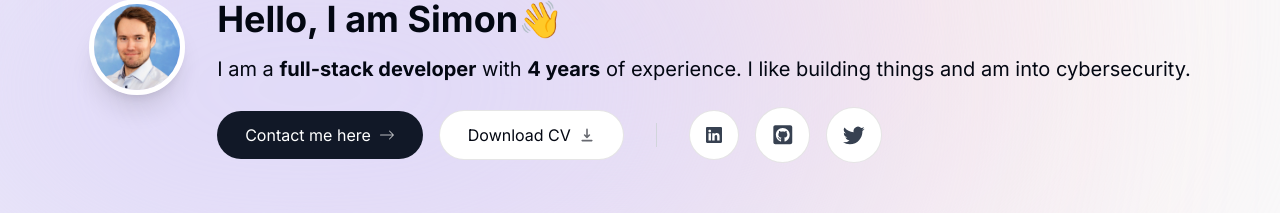
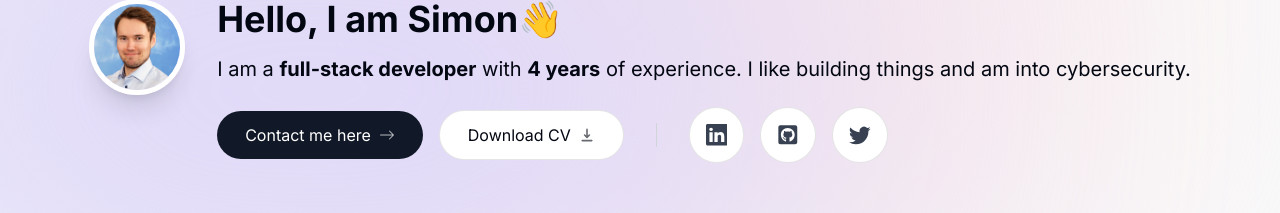
Before and after one commit to simonsynnes/personal-portfolio-website, a Next.js app: page / in a window 1280 px wide. Shown: the part 145-358 px from the top of the page. Built offline with nearby package versions, Linux system fonts and the light colour scheme; no server answers.

Commit message:
Changed icon size

```diff
--- a/components/intro.tsx
+++ b/components/intro.tsx
@@ -89,7 +89,7 @@ const Intro = () => {
             <span className="hidden sm:block mx-4 h-6 w-px bg-gray-300 dark:bg-white/50"></span>{" "}
             {/* Vertical Divider */}
             <a
-              className="bg-white p-4 text-gray-700 hover:text-gray-950 flex items-center gap-2 rounded-full focus:scale-[1.15] hover:scale-[1.15] active:scale-105 transition cursor-pointer borderBlack dark:bg-white/10 dark:text-white/60"
+              className="bg-white p-4 text-gray-700 flex items-center gap-2 text-[1.35rem] rounded-full focus:scale-[1.15] hover:scale-[1.15] hover:text-gray-950 active:scale-105 transition cursor-pointer borderBlack dark:bg-white/10 dark:text-white/60"
               href="https://linkedin.com/in/simonsynnes"
               target="_blank"
             >
```
